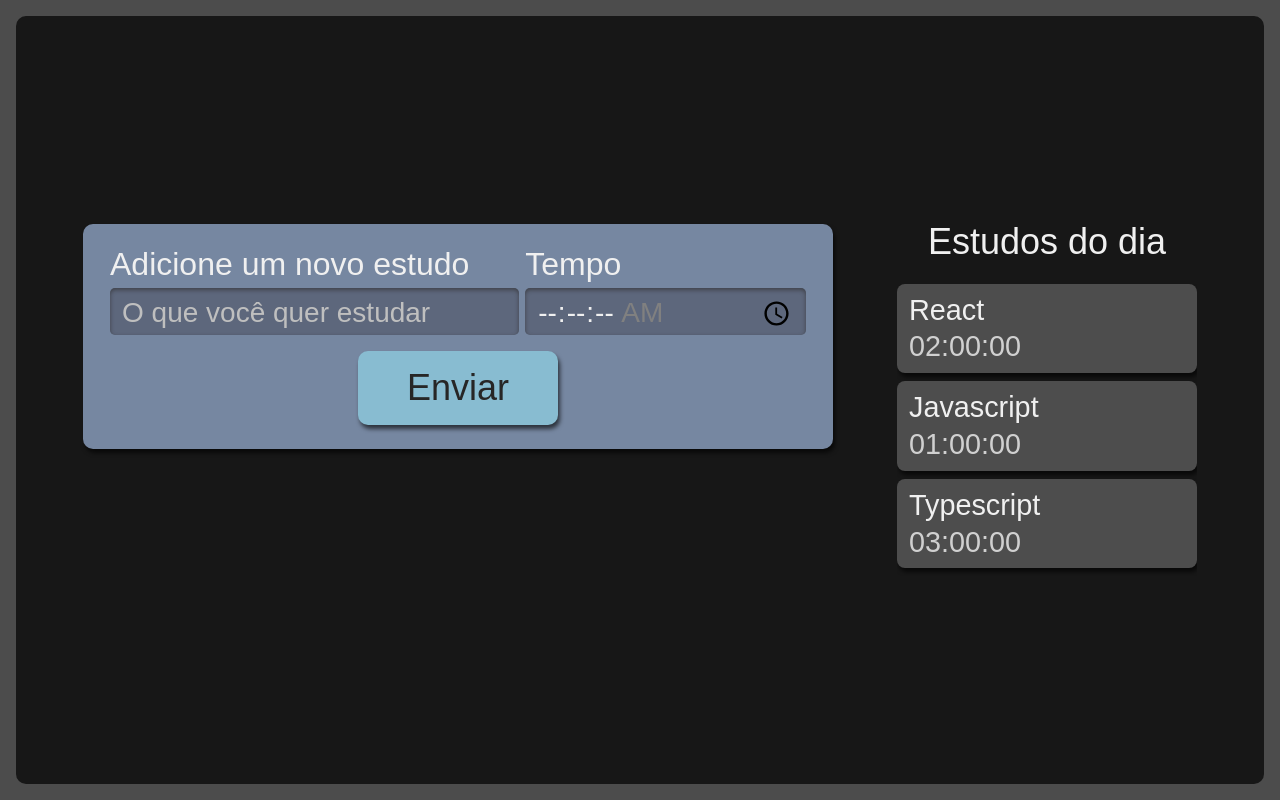
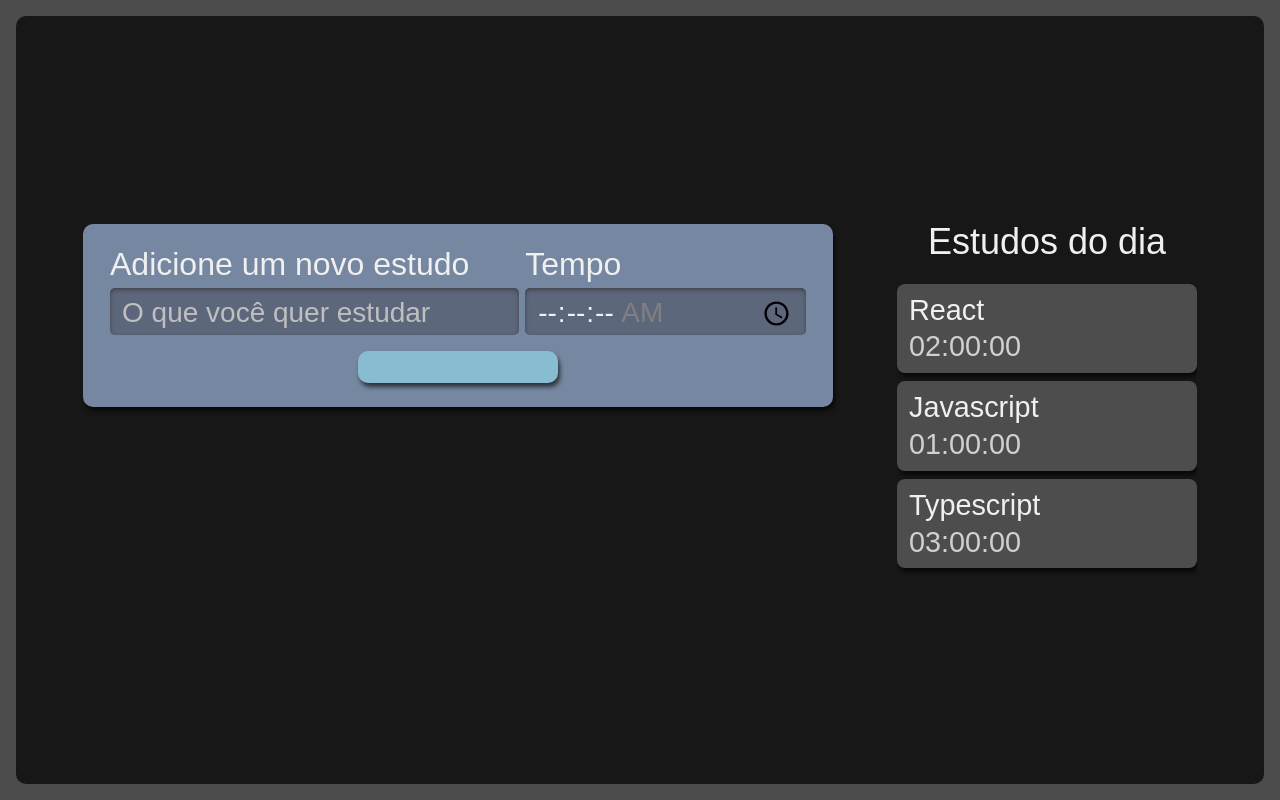
Before and after one commit to RayanneRamos/estudo-reacttypescript, a React (Create React App) app: page / in a window 1280 px wide. Built offline with nearby package versions, Linux system fonts and the light colour scheme.

Commit message:
Adicionando uma tipo no botão

```diff
--- a/src/components/Button/index.tsx
+++ b/src/components/Button/index.tsx
@@ -1,9 +1,13 @@
 import React from 'react';
 import style from './Button.module.scss';
 
-const Button = () => {
+type ButtonProps = {
+  text: string
+}
+
+const Button = ({ text }: ButtonProps) => {
   return(
-    <button className={style.botao}>Enviar</button>
+    <button className={style.botao}>{text}</button>
   );
 }
 
```
